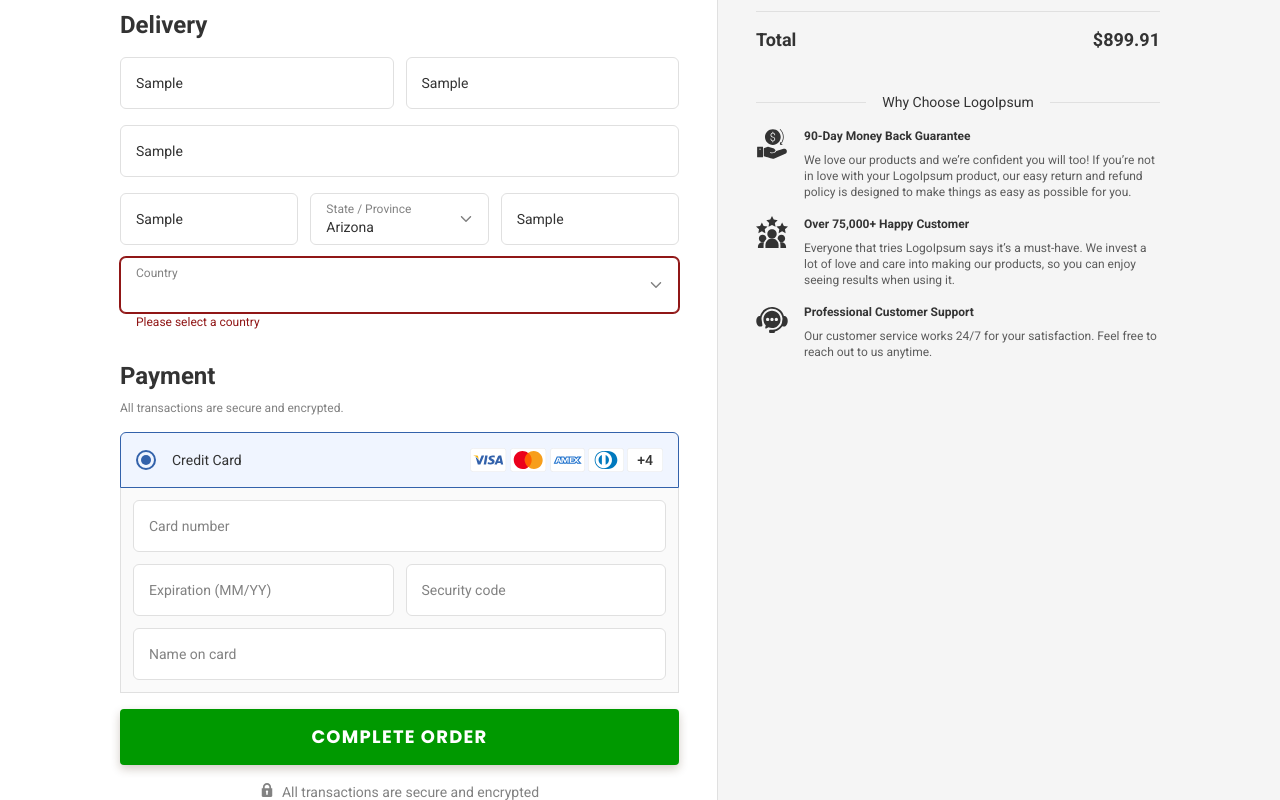
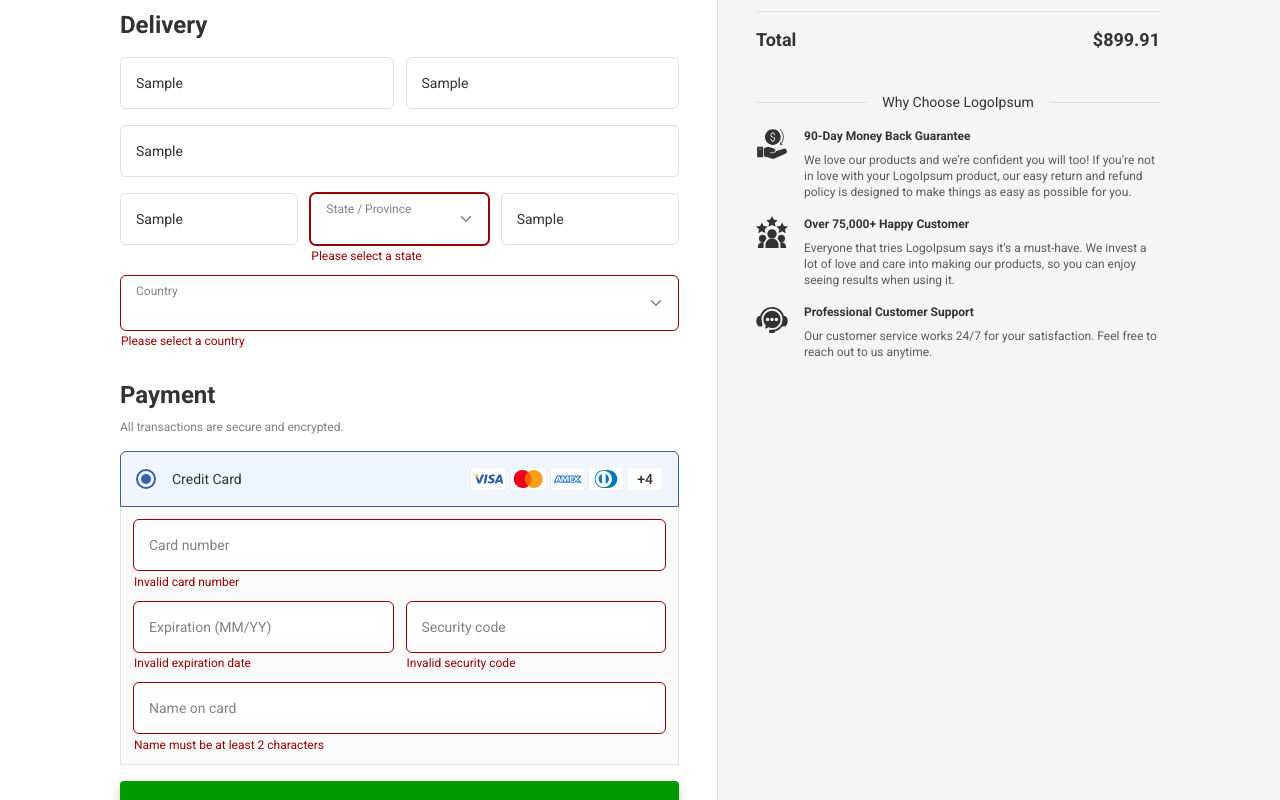
Before and after one commit to pocketful/Checkout, a React (Vite) app: page / in a window 1280 px wide. Both pictures are taken after typing "name@example.com", "Sample", "Sample", "Sample", "Sample", "Sample" into the empty fields and a click on the button "COMPLETE ORDER". Shown: the part 227-1027 px from the top of the page. Built offline with nearby package versions, Linux system fonts and the light colour scheme.

Commit message:
validation for all fields

```diff
--- a/src/components/UI/Input/Input.module.scss
+++ b/src/components/UI/Input/Input.module.scss
@@ -32,5 +32,6 @@
 .errText {
   color: $red;
   font-size: $font-size-xs;
-  padding-left: 16px;
+  padding-left: 1px;
+  margin-top: 0.3em;
 }
--- a/src/components/UI/Input/Input.tsx
+++ b/src/components/UI/Input/Input.tsx
@@ -16,7 +16,7 @@ const Input = forwardRef<HTMLInputElement, InputProps>(
           ref={ref}
           {...props}
         />
-        {error && <span className={style.errText}>{error}</span>}
+        {error && <p className={style.errText}>{error}</p>}
       </div>
     )
   },
--- a/src/components/UI/Select/Select.module.scss
+++ b/src/components/UI/Select/Select.module.scss
@@ -48,5 +48,6 @@
 .errText {
   color: $red;
   font-size: $font-size-xs;
-  padding-left: 16px;
+  padding-left: 1px;
+  margin-top: 0.3em;
 }
--- a/src/components/UI/Select/Select.tsx
+++ b/src/components/UI/Select/Select.tsx
@@ -25,7 +25,7 @@ const Select = forwardRef<HTMLSelectElement, SelectProps>(
             </option>
           ))}
         </select>
-        {error && <span className={style.errText}>{error}</span>}
+        {error && <p className={style.errText}>{error}</p>}
       </div>
     )
   },
--- a/src/components/pages/CheckoutPage/OrderForm/OrderForm.module.scss
+++ b/src/components/pages/CheckoutPage/OrderForm/OrderForm.module.scss
@@ -88,7 +88,10 @@
 
     .cardIcon {
       margin-left: 3px;
-      cursor: pointer;
+
+      &:last-of-type {
+        cursor: pointer;
+      }
     }
   }
 }
--- a/src/components/pages/CheckoutPage/OrderForm/OrderForm.tsx
+++ b/src/components/pages/CheckoutPage/OrderForm/OrderForm.tsx
@@ -1,7 +1,7 @@
 /* eslint-disable @typescript-eslint/no-unused-vars */
 import { useForm } from 'react-hook-form'
 import { yupResolver } from '@hookform/resolvers/yup'
-import * as Yup from 'yup'
+import { validationSchema } from '@/utils/validation'
 import amex from '@/assets/cards/card-amex.svg'
 import visa from '@/assets/cards/card-visa.svg'
 import mastercard from '@/assets/cards/card-mastercard.svg'
@@ -19,24 +19,7 @@ import { useState } from 'react'
 import { useProductPricing } from '@/hooks/useProductPricing'
 import { Product } from '@/data/product'
 import { useOrderContext } from '@/context/OrderContext'
-
-const validationSchema = Yup.object({
-  first_name: Yup.string()
-    .min(2, 'First name must be at least 2 characters')
-    .max(50, 'First name must not exceed 50 characters')
-    .required('First name is required'),
-  last_name: Yup.string()
-    .min(2, 'Last name must be at least 2 characters')
-    .max(50, 'Last name must not exceed 50 characters')
-    .required('Last name is required'),
-  selectedCountry: Yup.string().required('Please select a country'),
-})
-
-type FormValues = {
-  first_name: string
-  last_name: string
-  selectedCountry: string
-}
+import { FormValues } from '@/types/orderForm'
 
 // simulate async
 // const sleep = (ms: number) => new Promise((resolve) => setTimeout(resolve, ms))
@@ -44,8 +27,10 @@ interface OrderFormProps {
   product: Product
 }
 
+type PaymentMethod = 'Credit Card'
+
 const OrderForm = ({ product }: OrderFormProps) => {
-  const [paymentMethod, setPaymentMethod] = useState<string>('Credit Card')
+  const [paymentMethod, setPaymentMethod] = useState<PaymentMethod>('Credit Card')
 
   const { warranty } = useOrderContext()
 
@@ -59,14 +44,24 @@ const OrderForm = ({ product }: OrderFormProps) => {
     register,
     handleSubmit,
     formState: { errors },
+    reset,
   } = useForm<FormValues>({
     resolver: yupResolver(validationSchema),
     // mode: 'onTouched'
     mode: 'onChange',
     defaultValues: {
+      email: '',
       first_name: '',
       last_name: '',
+      address: '',
+      city: '',
+      selectedState: '',
+      zip: '',
       selectedCountry: '',
+      card_number: '',
+      expiration_date: '',
+      security_code: '',
+      account_name: '',
     },
   })
 
@@ -90,6 +85,7 @@ const OrderForm = ({ product }: OrderFormProps) => {
       console.log('orderData: ', orderData)
 
       localStorage.setItem('orderData', JSON.stringify(orderData))
+      reset()
     } catch (error) {
       console.error('Form submission error:', error)
     }
@@ -97,53 +93,72 @@ const OrderForm = ({ product }: OrderFormProps) => {
 
   return (
     <section className={style.orderForm}>
-      <form onSubmit={handleSubmit(onSubmit)}>
-        <section className={`${style.formSection} ${style.contactSection}`}>
+      <form onSubmit={handleSubmit(onSubmit)} noValidate>
+        {/* Contact Section */}
+        <section className={style.formSection}>
           <h2>Contact</h2>
           <div>
-            <Input type="email" name="email" placeholder="Email Address" />
+            <Input
+              {...register('email')}
+              type="email"
+              placeholder="Email Address"
+              error={errors.email?.message}
+            />
           </div>
         </section>
 
+        {/* Delivery Section */}
         <section className={`${style.formSection} ${style.deliverySection}`}>
           <h2>Delivery</h2>
           <div className={style.deliveryInputs}>
             <div className={style.fullNameGroup}>
               <Input
+                {...register('first_name')}
                 type="text"
-                {...register('first_name')}
                 placeholder="First Name"
                 error={errors.first_name?.message}
               />
               <Input
+                {...register('last_name')}
                 type="text"
-                {...register('last_name')}
                 placeholder="Last Name"
                 error={errors.last_name?.message}
               />
             </div>
-
-            <Input type="text" name="address" placeholder="Address" />
-
+            <Input
+              {...register('address')}
+              type="text"
+              placeholder="Address"
+              error={errors.address?.message}
+            />
             <div className={style.locationGroup}>
-              <Input className={style.cityInput} type="text" name="city" placeholder="City" />
+              <Input
+                className={style.cityInput}
+                {...register('city')}
+                type="text"
+                placeholder="City"
+                error={errors.city?.message}
+              />
               <Select
                 className={style.stateInput}
+                {...register('selectedState')}
                 label="State / Province"
-                name="selectedState"
                 options={states}
+                error={errors.selectedState?.message}
               />
               <Input
                 className={style.zipInput}
+                {...register('zip')}
                 type="text"
-                name="zip"
                 placeholder="ZIP / Postal Code"
+                minLength={3}
+                maxLength={10}
+                error={errors.zip?.message}
               />
               <Select
+                className={style.countryInput}
                 {...register('selectedCountry')}
-                className={style.countryInput}
                 label="Country"
-                name="selectedCountry"
                 options={countries}
                 error={errors.selectedCountry?.message}
               />
@@ -151,13 +166,18 @@ const OrderForm = ({ product }: OrderFormProps) => {
           </div>
         </section>
 
+        {/* Payment Section */}
         <section className={`${style.formSection} ${style.paymentSection}`}>
           <h2>Payment</h2>
           <p className={style.subtitle}>All transactions are secure and encrypted.</p>
           <div className={style.card}>
             <div className={style.cardHeading}>
               <div className={style.selectCardWrapper}>
-                <RadioButton isSelected={true} />
+                <RadioButton
+                  onClick={() => setPaymentMethod('Credit Card')}
+                  isSelected={paymentMethod === 'Credit Card'}
+                  aria-label="Pay with Credit Card"
+                />
                 <span>{paymentMethod}</span>
               </div>
               <div className={style.cardIcons}>
@@ -166,22 +186,41 @@ const OrderForm = ({ product }: OrderFormProps) => {
                 <img className={style.cardIcon} src={amex} alt="amex card" />
                 <img className={style.cardIcon} src={diners} alt="diners card " />
                 <img className={style.cardIcon} src={discover} alt="discover card " />
-                {/* <button>+4</button type="button" className="placeholder"> */}
-                {/* <div className="background picture/button">
-              <span className="cards-total">+4</span>
-            </div> */}
               </div>
             </div>
             <div className={style.paymentInputs}>
               <div>
-                <Input type="number" name="card_number" placeholder="Card number" />
+                <Input
+                  {...register('card_number')}
+                  type="tel"
+                  placeholder="Card number"
+                  maxLength={19}
+                  error={errors.card_number?.message}
+                />
               </div>
               <div className={style.coupleInputs}>
-                <Input type="text" name="expiration" placeholder="Expiration (MM/YY)" />
-                <Input type="number" name="security_code" placeholder="Security code" />
+                <Input
+                  {...register('expiration_date')}
+                  type="text"
+                  placeholder="Expiration (MM/YY)"
+                  maxLength={5}
+                  error={errors.expiration_date?.message}
+                />
+                <Input
+                  {...register('security_code')}
+                  type="tel"
+                  placeholder="Security code"
+                  maxLength={4}
+                  error={errors.security_code?.message}
+                />
               </div>
               <div>
-                <Input type="text" name="name_on_card" placeholder="Name on card" />
+                <Input
+                  {...register('account_name')}
+                  type="text"
+                  placeholder="Name on card"
+                  error={errors.account_name?.message}
+                />
               </div>
             </div>
           </div>
--- a/src/styles/colors.scss
+++ b/src/styles/colors.scss
@@ -9,7 +9,7 @@ $gray-6: #333;
 $blue-light: #f0f5ff;
 $blue: #3362ab;
 $green: #090;
-$red: #901616;
+$red: #900;
 
 // background
 $background-color: $white;
--- /dev/null
+++ b/src/types/orderForm.ts
@@ -0,0 +1,14 @@
+export type FormValues = {
+  email: string
+  first_name: string
+  last_name: string
+  address: string
+  city: string
+  selectedState: string
+  zip: string
+  selectedCountry: string
+  card_number: string
+  expiration_date: string
+  security_code: string
+  account_name: string
+}
--- /dev/null
+++ b/src/utils/validation.ts
@@ -0,0 +1,62 @@
+import * as Yup from 'yup'
+
+export const validationSchema = Yup.object({
+  // Contact section
+  email: Yup.string()
+    .email('Invalid email format')
+    .min(5, 'Email must be at least 5 characters')
+    .max(100, 'Email must not exceed 100 characters')
+    .lowercase()
+    .required('Email is required'),
+
+  // Delivery section
+  first_name: Yup.string()
+    .min(2, 'First name must be at least 2 characters')
+    .max(50, 'First name must not exceed 50 characters')
+    .required('First name is required'),
+
+  last_name: Yup.string()
+    .min(2, 'Last name must be at least 2 characters')
+    .max(50, 'Last name must not exceed 50 characters')
+    .required('Last name is required'),
+
+  address: Yup.string()
+    .min(5, 'Address must be at least 5 characters')
+    .max(100, 'Address must not exceed 100 characters')
+    .required('Address is required'),
+
+  city: Yup.string()
+    .min(2, 'City must be at least 2 characters')
+    .max(50, 'City must not exceed 50 characters')
+    .required('City is required'),
+
+  selectedState: Yup.string().required('Please select a state'),
+
+  zip: Yup.string()
+    .min(3, 'ZIP / Postal code must be at least 3 characters')
+    .max(10, 'ZIP / Postal code must be at least 3 characters')
+    .required('Zip code is required'),
+
+  selectedCountry: Yup.string().required('Please select a country'),
+
+  // Payment section
+  card_number: Yup.string()
+    .min(13, 'Invalid card number')
+    .max(19, 'Invalid card number')
+    .required('Card number is required'),
+
+  expiration_date: Yup.string()
+    .min(4, 'Invalid expiration date')
+    .max(5, 'Invalid expiration date')
+    .required('Expiration date is required'),
+
+  security_code: Yup.string()
+    .min(3, 'Invalid security code')
+    .max(4, 'Invalid security code')
+    .required('Security code is required'),
+
+  account_name: Yup.string()
+    .min(2, 'Name must be at least 2 characters')
+    .max(50, 'Name must not exceed 50 characters')
+    .required('Name on card is required'),
+})
```
